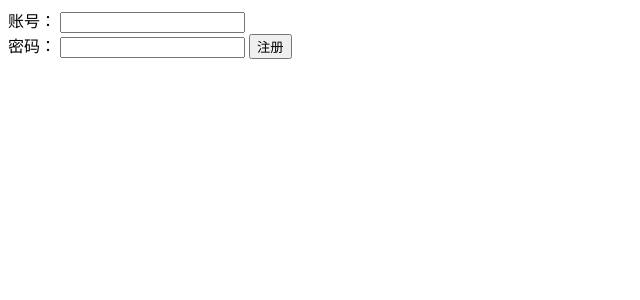
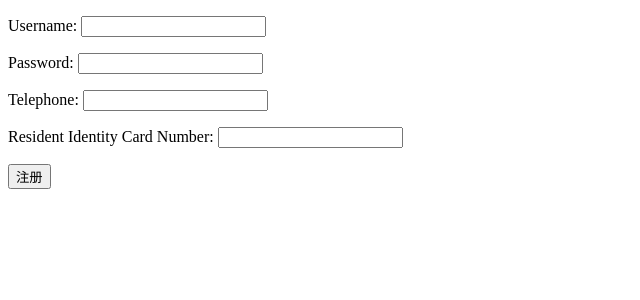
Before and after one commit to KGoinger/Flight_ticket_reservation_system, a Django app: page /register/ in a window 1280 px wide. Shown: the top 300 px of the page, without its empty margins (0-640 px from the left). Run offline with Django 4.2, Linux system fonts and the light colour scheme.

```diff
--- a/reserve/admin.py
+++ b/reserve/admin.py
@@ -3,5 +3,6 @@ from django.contrib import admin
 # Register your models here.
 
 from .models import UserProfile
+from .models import Flight
 #做一个测试
-admin.site.register(UserProfile)
+admin.site.register(Flight)
--- /dev/null
+++ b/reserve/forms.py
@@ -0,0 +1,29 @@
+from django import forms
+from django.contrib.auth.forms import UserCreationForm
+from .models import UserProfile
+from django.contrib.auth.models import User
+class UserRegistrationForm(forms.ModelForm):
+    # User 模型的字段
+    username = forms.CharField(label='Username')
+    password = forms.CharField(label='Password', widget=forms.PasswordInput)
+
+    # UserProfile 模型的字段
+    telephone = forms.CharField(label='Telephone')
+    resident_num = forms.CharField(label='Resident Identity Card Number')
+
+    class Meta:
+        model = User
+        fields = ['username', 'password']
+
+    def save(self, commit=True):
+        user = super().save(commit=False)
+        user.set_password(self.cleaned_data["password"])
+        if commit:
+            user.save()
+
+            # 创建并保存 UserProfile 实例
+            profile = UserProfile(user=user, telephone=self.cleaned_data['telephone'],
+                                  resident_num=self.cleaned_data['resident_num'],
+                                  balance=0)
+            profile.save()
+        return user
--- a/reserve/templates/register.html
+++ b/reserve/templates/register.html
@@ -7,11 +7,7 @@
     <body>
         <form method="post" action="{% url 'register' %}">
             {% csrf_token %}  {# 防止csrf（跨站请求伪造） #}
-            <label>账号：</label>
-            <input name="username">
-            <div></div>
-            <label>密码：</label>
-            <input name="password">
+            {{ form.as_p }}
             <input type="submit" value="注册" />
         </form>
     </body>
--- a/reserve/views.py
+++ b/reserve/views.py
@@ -2,6 +2,8 @@ from django.contrib import auth
 from django.contrib.auth.models import User
 from django.shortcuts import render, redirect
 from django.contrib.auth.decorators import login_required
+from .forms import UserRegistrationForm
+from .models import UserProfile
 
 # Create your views here.
 from django.http import HttpResponse
@@ -10,19 +12,28 @@ def index(request):
     return HttpResponse("主页")
 
 
+# def register(request):
+#     if request.method == 'POST':
+#         username = request.POST.get('username')
+#         password = request.POST.get('password')
+#         # username, email=None, password=None, **extra_fields
+#         user = User.objects.create_user(username=username, password=password)
+#         user.save()
+#         if user:
+#             #todo这里要不要去掉auth.login()
+#             auth.login(request, user)
+#             return redirect('login')  # 注册成功后跳转至登录
+#
+#     return render(request, 'register.html')
 def register(request):
     if request.method == 'POST':
-        username = request.POST.get('username')
-        password = request.POST.get('password')
-        # username, email=None, password=None, **extra_fields
-        user = User.objects.create_user(username=username, password=password)
-        user.save()
-        if user:
-            #todo这里要不要去掉auth.login()
-            auth.login(request, user)
-            return redirect('login')  # 注册成功后跳转至登录
-
-    return render(request, 'register.html')
+        form = UserRegistrationForm(request.POST)
+        if form.is_valid():
+            form.save()
+            return redirect('login')  # 或其他适合的重定向
+    else:
+        form = UserRegistrationForm()
+    return render(request, 'register.html', {'form': form})
 
 '''    用户登录'''
 def login(request):
```
